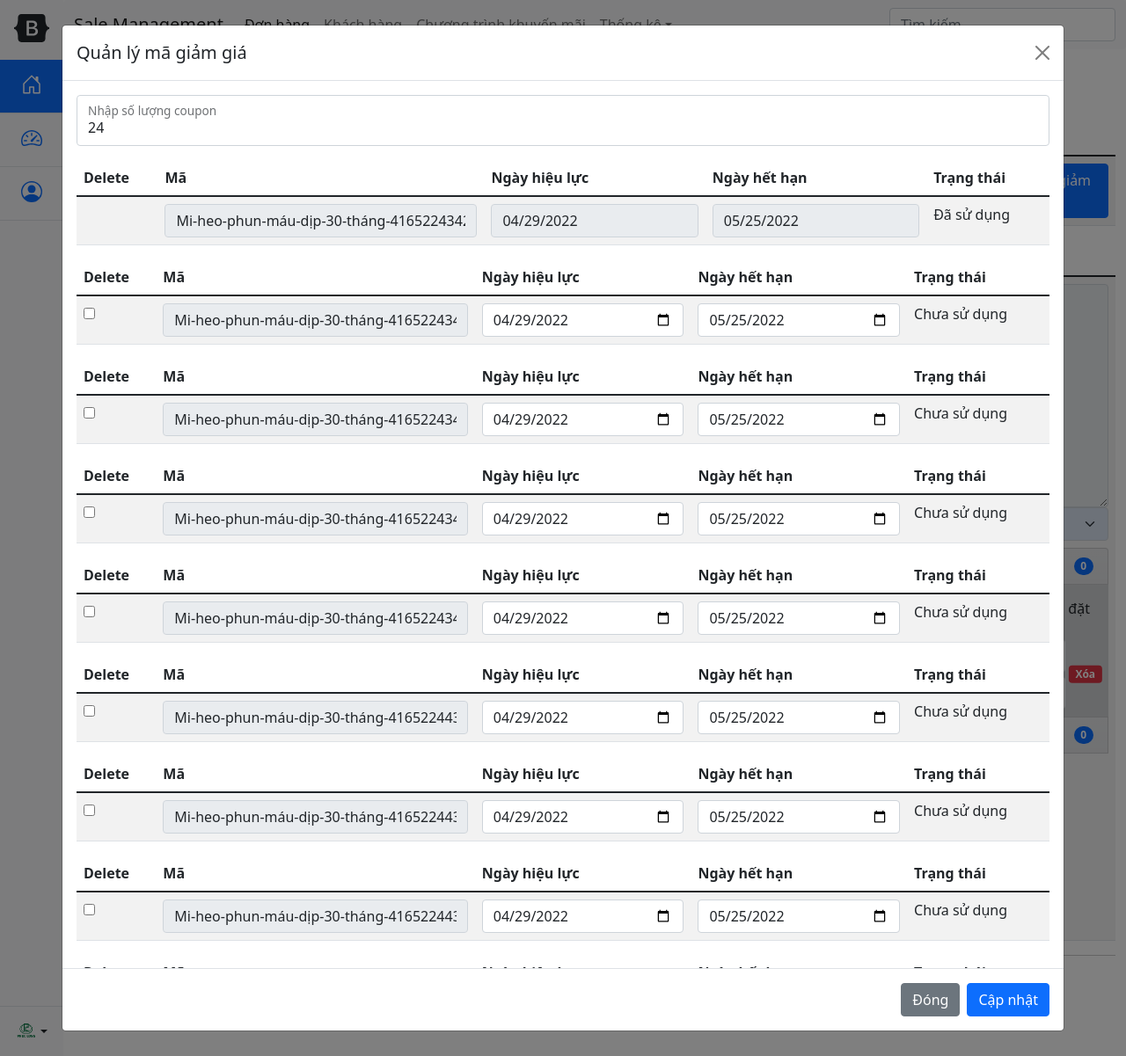
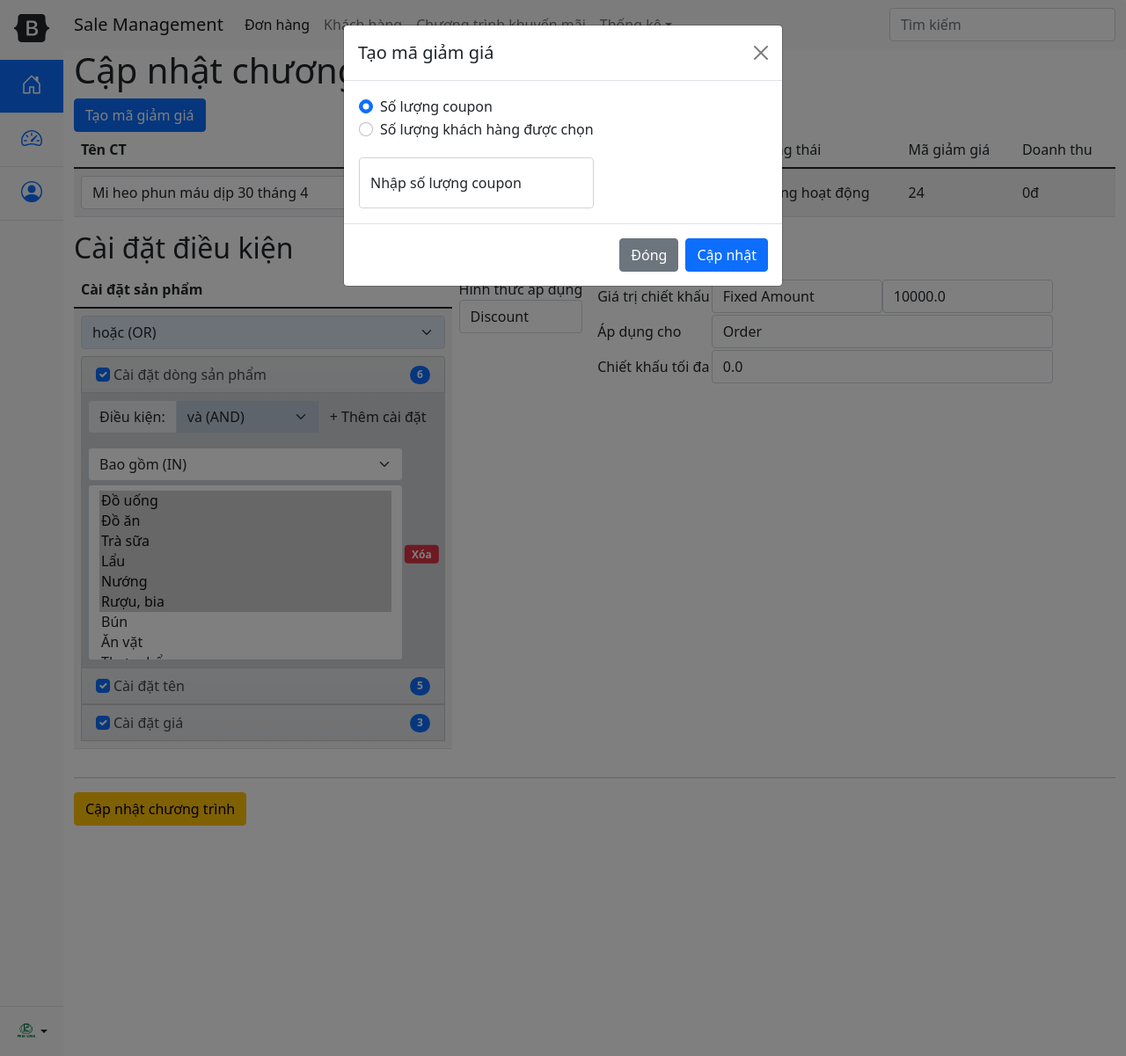
Before and after one commit to phamngoclinh/sampledjangoproject, a Django app: page /sale/sua-chuong-trinh/1 in a window 1280 px wide, after a click on "Tạo mã giảm giá". Shown: the whole page at 88% size. Run offline with Django 4.2, Linux system fonts and the light colour scheme; data comes from the database, SQL or seed files in the repository; both versions use the stored data as it was after the commit; some libraries are stand-ins or nearby versions.

Commit message:
Init coupon form

```diff
--- a/minhquan/sale/forms.py
+++ b/minhquan/sale/forms.py
@@ -131,10 +131,17 @@ class CouponProgramModelForm(forms.ModelForm):
       'rule_customer': 'Cài đặt khách hàng',
       'start_date': 'Ngày bắt đầu',
       'expired_date': 'Ngày kết thúc',
+      'reward_type': 'Hình thức áp dụng',
       'discount_type': 'Loại chiết khấu',
       'discount': 'Giá trị chiết khấu',
+      'discount_apply_on_type': 'Áp dụng cho',
+      'discount_max_amount': 'Chiết khấu tối đa',
+      'free_product': 'Sản phẩm',
+      'free_product_total': 'Số lượng',
     }
     widgets = {
+      'rule_product': forms.HiddenInput(),
+      'rule_customer': forms.HiddenInput(),
       'start_date': forms.widgets.DateInput(attrs={'type': 'date'}),
       'expired_date': forms.widgets.DateInput(attrs={'type': 'date'}),
     }
@@ -158,6 +165,8 @@ class CouponModelForm(forms.ModelForm):
     }
     widgets = {
       'order': forms.HiddenInput(),
+      'customer': forms.HiddenInput(),
+      'program': forms.HiddenInput(),
       'start_date': forms.widgets.DateInput(attrs={'type': 'date'}),
       'expired_date': forms.widgets.DateInput(attrs={'type': 'date'}),
     }
--- a/minhquan/sale/static/sale/js/couponprogram-form.js
+++ b/minhquan/sale/static/sale/js/couponprogram-form.js
@@ -105,4 +105,10 @@ $(function () {
       }
     })
   })
+
+  $('.tab-label').on('change', function () {
+    const tabId = $(this).val() || $(this).id
+    $(this).parents('.tabs').find('.tab-content').hide()
+    $(`.${tabId}`).show()
+  })
 })
--- a/minhquan/sale/templates/sale/couponprogram/couponprogram-form.html
+++ b/minhquan/sale/templates/sale/couponprogram/couponprogram-form.html
@@ -3,15 +3,15 @@
 {% load sale_custom_tags %}
 
 <div class="couponprogram-form">
-    <table class="table table-striped">
+    <table class="table table-striped align-middle">
         <thead>
             <tr>
                 <th>{{ couponprogram_form.name.label }}</th>
                 <th>{{ couponprogram_form.start_date.label }}</th>
                 <th>{{ couponprogram_form.expired_date.label }}</th>
-                <th>{{ couponprogram_form.discount_type.label }}</th>
-                <th>{{ couponprogram_form.discount.label }}</th>
-                <th></th>
+                <td>Trạng thái</td>
+                <td>Mã giảm giá</td>
+                <td>Doanh thu</td>
             </tr>
         </thead>
         <tbody>
@@ -19,13 +19,12 @@
                 <td>{{ couponprogram_form.name|add_class:'form-control' }}</td>
                 <td>{{ couponprogram_form.start_date|add_class:'form-control' }}</td>
                 <td>{{ couponprogram_form.expired_date|add_class:'form-control' }}</td>
-                <td>{{ couponprogram_form.discount_type|add_class:'form-control' }}</td>
-                <td>{{ couponprogram_form.discount|add_class:'form-control' }}</td>
+                <td>{% if couponprogram_form.instance.is_available %}Đang hoạt động{% else %}Không hoạt động{% endif %}</td>
                 <td>
-                    <button type="button" class="btn btn-primary" data-bs-toggle="modal" data-bs-target="#couponForm">
-                        Quản lý mã giảm giá
-                    </button>
+                    {{ inlines.total_form_count }}
+                    {% comment %} (<a href="{% url 'coupon_list' couponprogram_form.instance.id %}">Chi tiết</a>) {% endcomment %}
                 </td>
+                <td>0đ</td>
             </tr>
         </tbody>
     </table>
@@ -42,45 +41,13 @@
         </tbody>
     </table> {% endcomment %}
 
-    <!-- Modal -->
-    <div class="modal fade" id="couponForm" tabindex="-1" aria-labelledby="couponFormLabel" aria-hidden="true">
-        <div class="modal-dialog modal-xl modal-dialog-scrollable">
-            <div class="modal-content">
-                <div class="modal-header">
-                    <h5 class="modal-title" id="couponFormLabel">Quản lý mã giảm giá</h5>
-                    <button type="button" class="btn-close" data-bs-dismiss="modal" aria-label="Close"></button>
-                </div>
-                <div class="modal-body">
-                    <div class="form-floating mb-3">
-                        <input type="number" name="total-coupon" class="form-control" id="total-coupon" placeholder="Nhập số lượng coupon" value="{{ inlines.total_form_count }}">
-                        <label for="total-coupon">Nhập số lượng coupon</label>
-                    </div>
-                    <div class="formset">
-                        {{ inlines.management_form }}
-                        <div id="formset" class="formset-inlines coupon-formset">
-                            {% for inline in inlines %}
-                                {% include 'sale/couponprogram/inline-coupon-form.html' with form=inline %}
-                            {% endfor %}
-                        </div>
-                        <div class="formset-empty" id="empty-form" style="display:none">
-                            {% include 'sale/couponprogram/inline-coupon-form.html' with form=inlines.empty_form %}
-                        </div>
-                    </div>
-                </div>
-                <div class="modal-footer">
-                    <button type="button" class="btn btn-secondary" data-bs-dismiss="modal">Đóng</button>
-                    <button type="submit" class="btn btn-primary">Cập nhật</button>
-                </div>
-            </div>
-        </div>
-    </div>
-
+    <div class="d-flex">
+        <div>
+            <h2>Cài đặt điều kiện</h2>
             <table class="table table-striped">
                 <thead>
                     <tr>
-                <th width="33.33%">{{ couponprogram_form.rule_product.label }}</th>
-                <th width="33.33%">{{ couponprogram_form.rule_customer.label }}</th>
-                <th width="33.33%">{{ couponprogram_form.rule_order.label }}</th>
+                        <th>{{ couponprogram_form.rule_product.label }}</th>
                     </tr>
                 </thead>
                 <tbody>
@@ -91,21 +58,58 @@
                             {% include 'sale/couponprogram/product-rules.html' with data=rule_product_json %}
                             {% endwith %}
                         </td>
-                <td>
-                    {{ couponprogram_form.rule_customer|add_class:'form-control'|attr:'readonly:true' }}
-                    {% with couponprogram_form.rule_customer.value|json_loads as rule_customer_json %}
-                      {% include 'sale/couponprogram/customer-rules.html' with data=rule_customer_json %}
-                    {% endwith %}
-                </td>
-                <td>
-                    {{ couponprogram_form.rule_order|add_class:'form-control'|attr:'readonly:true' }}
-                    {% with couponprogram_form.rule_order.value|json_loads as rule_order_json %}
-                      {% include 'sale/couponprogram/order-rules.html' with data=rule_order_json %}
-                    {% endwith %}
-                </td>
                     </tr>
                 </tbody>
             </table>
+        </div>
+        <div>
+            <h2>Loại khuyến mãi</h2>
+            <div class="tabs d-flex">
+                <table class="table table-borderless align-top">
+                    <tr>
+                        <td>
+                            {{ couponprogram_form.reward_type.label }}
+                            {{ couponprogram_form.reward_type|add_class:'form-control tab-label' }}
+                        </td>
+                        <td>
+                            <div>
+                                <table class="tab-content discount align-top" {% if couponprogram_form.reward_type.value != 'discount' %}style="display:none;"{% endif %}>
+                                    <tr>
+                                        <td>{{ couponprogram_form.discount.label }}</td>
+                                        <td>
+                                            <div class="d-flex">
+                                                {{ couponprogram_form.discount_type|add_class:'form-control' }}
+                                                {{ couponprogram_form.discount|add_class:'form-control' }}
+                                            </div>
+                                        </td>
+                                    </tr>
+                                    <tr>
+                                        <td>{{ couponprogram_form.discount_apply_on_type.label }}</td>
+                                        <td>{{ couponprogram_form.discount_apply_on_type|add_class:'form-control' }}</td>
+                                    </tr>
+                                    <tr>
+                                        <td>{{ couponprogram_form.discount_max_amount.label }}</td>
+                                        <td>{{ couponprogram_form.discount_max_amount|add_class:'form-control' }}</td>
+                                    </tr>
+                                </table>
+
+                                <table class="tab-content free_product align-top" {% if couponprogram_form.reward_type.value != 'free_product' %}style="display:none;"{% endif %}>
+                                    <tr>
+                                        <td>{{ couponprogram_form.free_product.label }}</td>
+                                        <td>{{ couponprogram_form.free_product|add_class:'form-control' }}</td>
+                                    </tr>
+                                    <tr>
+                                        <td>{{ couponprogram_form.free_product_total.label }}</td>
+                                        <td>{{ couponprogram_form.free_product_total|add_class:'form-control' }}</td>
+                                    </tr>
+                                </table>
+                            </div>
+                        </td>
+                    </tr>
+                </table>
+            </div>
+        </div>
+    </div>
 </div>
 {{ couponprogram_form.rule_product.value|json_script:"product_rules" }}
 {{ couponprogram_form.rule_customer.value|json_script:"customer_rules" }}
--- a/minhquan/sale/templates/sale/couponprogram/edit-couponprogram.html
+++ b/minhquan/sale/templates/sale/couponprogram/edit-couponprogram.html
@@ -1,14 +1,21 @@
 {% extends "sale/base-management.html" %}
+
+{% load widget_tweaks %}
+{% load static %}
+{% load sale_custom_tags %}
 
 {% block content %}
 <h1>Cập nhật chương trình</h1>
+
+{% include "sale/couponprogram/generate-coupon.html" with program=form.instance %}
+
 <form method="POST" enctype="multipart/form-data">
-  {% csrf_token %}
-  {% include 'sale/couponprogram/couponprogram-form.html' with couponprogram_form=form %}
+    {% csrf_token %}
+    {% include 'sale/couponprogram/couponprogram-form.html' with couponprogram_form=form %}
 
-  <hr />
+    <hr />
 
-  <button type="submit" class="btn btn-warning">Cập nhật chương trình</button>
+    <button type="submit" class="btn btn-warning">Cập nhật chương trình</button>
 </form>
 
 <br/><br/>
--- /dev/null
+++ b/minhquan/sale/templates/sale/couponprogram/generate-coupon.html
@@ -0,0 +1,56 @@
+
+<button type="button" class="btn btn-primary" data-bs-toggle="modal" data-bs-target="#couponForm">Tạo mã giảm giá</button>
+<!-- Modal -->
+<div class="modal fade" id="couponForm" tabindex="-1" aria-labelledby="couponFormLabel" aria-hidden="true">
+    <div class="modal-dialog modal-dialog-scrollable">
+        <form method="POST" action="" enctype="multipart/form-data">
+            {% csrf_token %}
+            <div class="modal-content">
+                <div class="modal-header">
+                    <h5 class="modal-title" id="couponFormLabel">Tạo mã giảm giá</h5>
+                    <button type="button" class="btn-close" data-bs-dismiss="modal" aria-label="Close"></button>
+                </div>
+                <div class="modal-body">
+                    <table class="tabs">
+                        <tr>
+                            <td>
+                                <div class="form-check">
+                                    <input class="form-check-input tab-label" type="radio" name="coupon_generation_type" id="coupon_generation_type" value="num_of_coupon" checked>
+                                    <label class="form-check-label" for="coupon_generation_type">
+                                        Số lượng coupon
+                                    </label>
+                                </div>
+                                <div class="form-check">
+                                    <input class="form-check-input tab-label" type="radio" name="coupon_generation_type" id="num_of_selected_customer" value="num_of_selected_customer">
+                                    <label class="form-check-label" for="num_of_selected_customer">
+                                        Số lượng khách hàng được chọn
+                                    </label>
+                                </div>
+                            </td>
+                        </tr>
+                        <tr class="tab-content num_of_coupon">
+                            <td colspan="2">
+                                <div class="form-floating mt-3">
+                                    <input type="number" name="total_coupon" class="form-control" id="total_coupon" placeholder="Nhập số lượng coupon">
+                                    <label for="total_coupon">Nhập số lượng coupon</label>
+                                </div>
+                            </td>
+                        </tr>
+                        <tr class="tab-content num_of_selected_customer" style="display: none;">
+                            <td colspan="2">
+                                <div class="mt-3">
+                                    <input type="hidden" id="id_rule_customer" name="customer">
+                                    {% include 'sale/couponprogram/customer-rules.html' with input="#coupon_customer" %}
+                                </div>
+                            </td>
+                        </tr>
+                    </table>
+                </div>
+                <div class="modal-footer">
+                    <button type="button" class="btn btn-secondary" data-bs-dismiss="modal">Đóng</button>
+                    <button type="submit" class="btn btn-primary">Cập nhật</button>
+                </div>
+            </div>
+        </form>
+    </div>
+</div>
--- a/minhquan/sale/urls.py
+++ b/minhquan/sale/urls.py
@@ -6,11 +6,10 @@ from . import views
 urlpatterns = [
   path('', views.index, name='sale_index'),
   path('danh-sach-don-hang/', views.OrderListView.as_view(), name='order_list'),
-  path('chien-luoc-san-pham/', views.CouponProgramListView.as_view(), name='couponprogram_list'),
-
   path('tao-don-hang/', views.OrderCreateView.as_view(), name='create_order'),
   path('sua-don-hang/<int:pk>', views.OrderUpdateView.as_view(), name='edit_order'),
 
+  path('chien-luoc-san-pham/', views.CouponProgramListView.as_view(), name='couponprogram_list'),
   path('tao-chuong-trinh/', views.CouponProgramCreateView.as_view(), name='create_couponprogram'),
   path('sua-chuong-trinh/<int:pk>', views.CouponProgramUpdateView.as_view(), name='edit_couponprogram'),
 
--- a/minhquan/sale/views.py
+++ b/minhquan/sale/views.py
@@ -4,9 +4,9 @@ from django.urls import reverse_lazy
 from django.views.generic.edit import CreateView, UpdateView
 from django.views.generic.list import ListView
 
-from .models import CouponProgram, Order, Partner, Product
+from .models import Coupon, CouponProgram, Order, Partner, Product
 
-from .forms import CouponInlineFormSet, CouponProgramModelForm, OrderDetailInlineFormSet, OrderModelForm
+from .forms import CouponModelForm, CouponInlineFormSet, CouponProgramModelForm, OrderDetailInlineFormSet, OrderModelForm
 
 from . import services
 
--- a/minhquan/static/js/forms/formsets.js
+++ b/minhquan/static/js/forms/formsets.js
@@ -13,11 +13,8 @@ const addFormSet = function ({
   $formsetInlines = formsetInlinesElement || $formset.find(formsetInlinesSelector)
 
   const $totalForms = $formset.find('[name$=TOTAL_FORMS]')
-  const totalForms = parseInt($totalForms.val())
 
-  if (total >= totalForms) {
-    const subTotal = total - totalForms
-    for (let i = 0; i < subTotal; i++) {
+  for (let i = 0; i < total; i++) {
     const totalForms = parseInt($totalForms.val())
     const $newForm = $formsetEmpty.children().clone()
 
@@ -45,19 +42,10 @@ const addFormSet = function ({
           value = value()
         }
         $formInput.val(value)
-          console.log('key,value,input', key,value,$formInput)
       })
     }
 
     $totalForms.val(newTotalForms + 1)
     $formsetInlines.append($newForm)
   }
-  } else {
-    $formsetInlines.children().each(function (index) {
-      if (index >= total) {
-        $(this).remove()
 }
-    })
-    $totalForms.val(total)
-  }
-}
```
Also changed, not shown: minhquan/sale/models.py (+20 -2 lines), minhquan/sale/templates/sale/couponprogram/coupon-list.html (added, +42 -0 lines), minhquan/db.sqlite3, minhquan/sale/migrations/0009_coupon_customer_couponprogram_discount_apply_on_type_and_more.py (added). Lines whose indentation alone changed are shown as unchanged.
